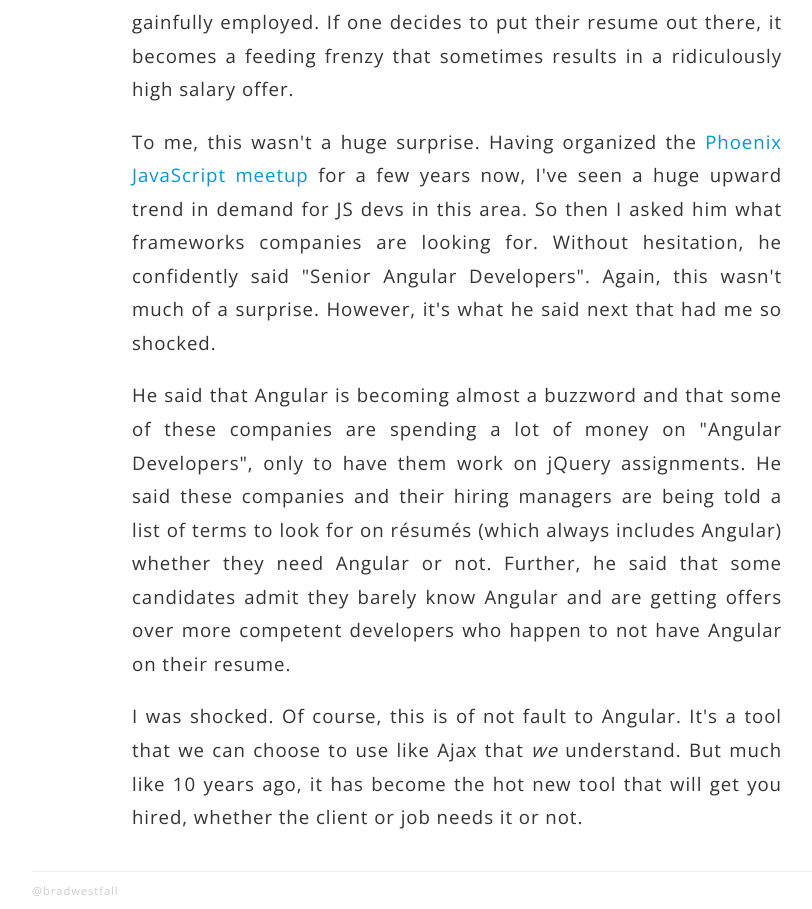
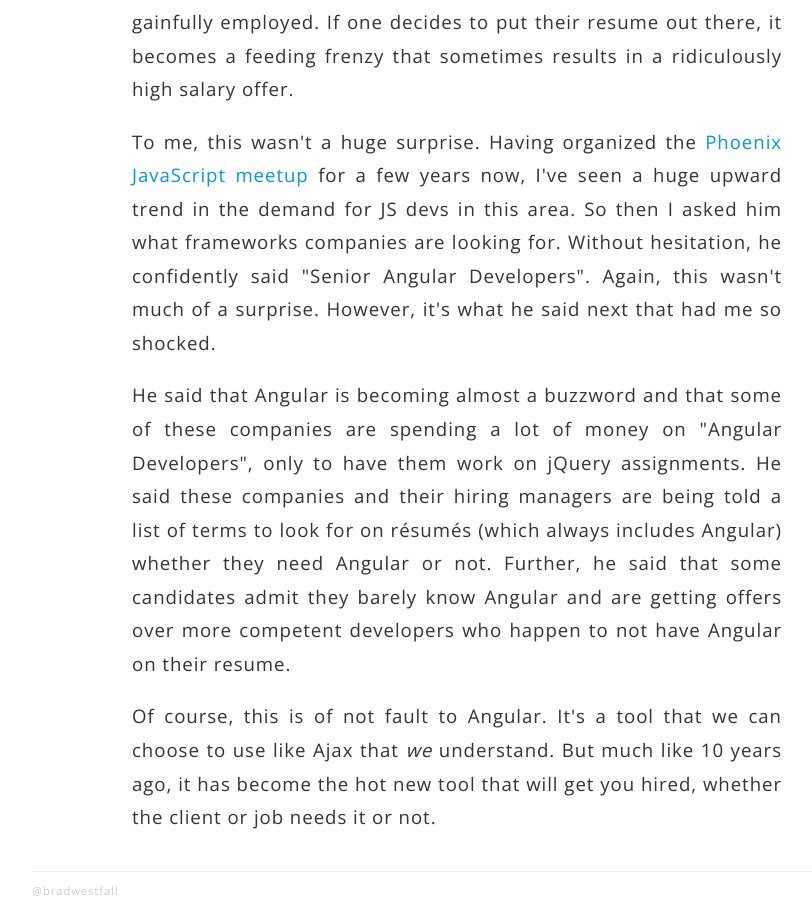
Before and after one commit to bradwestfall/bradwestfall, a plain HTML site: page articles/is-angular-the-new-web-2dot0.html in a window 1280 px wide. Shown: the part 1784-2693 px from the top of the page, without its empty margins (183-995 px from the left). Drawn offline with nearby package versions, Linux system fonts and the light colour scheme.

Commit message:
Update 2016-03-31T18:51:02.863Z

```diff
--- a/articles/is-angular-the-new-web-2dot0.html
+++ b/articles/is-angular-the-new-web-2dot0.html
@@ -53,9 +53,9 @@
 <p>Suddenly, everyone was claiming to be a Web 2.0 specialist &mdash; after all, that&#39;s what the clients were demanding. If you were doing client work, you had to put it on your website. If you were looking for a direct-hire position, you would put it on your résumé. Many did this, not because they believed in the term or even had a solid definition themselves, but only because the people who hire us required it. I remember we had a joke at the office that we were going to put &quot;Web 3.0 Specialists&quot; on our website. It was my frustration that the term seemed to be more of a one-upper so people could express their superiority over their competition.</p>
 <h2>Now Angular</h2><p>That all being said, I must admit I don&#39;t do Angular development. But that&#39;s not the point.</p>
 <p>Recently, I sat down with some technical recruiter friends for lunch. There was no agenda other than catching up, and I asked how the industry look like on their end of things. They said it&#39;s becoming nearly impossible in Phoenix to find candidates looking for work who are competent senior-level JavaScript developers. With so many new companies moving to Phoenix and being that JavaScript is so hot at the moment, almost all the senior-level devs are gainfully employed. If one decides to put their resume out there, it becomes a feeding frenzy that sometimes results in a ridiculously high salary offer.</p>
-<p>To me, this wasn&#39;t a huge surprise. Having organized the <a href="http://www.meetup.com/Phoenix-JavaScript/">Phoenix JavaScript meetup</a> for a few years now, I&#39;ve seen a huge upward trend in demand for JS devs in this area. So then I asked him what frameworks companies are looking for. Without hesitation, he confidently said &quot;Senior Angular Developers&quot;. Again, this wasn&#39;t much of a surprise. However, it&#39;s what he said next that had me so shocked.</p>
+<p>To me, this wasn&#39;t a huge surprise. Having organized the <a href="http://www.meetup.com/Phoenix-JavaScript/">Phoenix JavaScript meetup</a> for a few years now, I&#39;ve seen a huge upward trend in the demand for JS devs in this area. So then I asked him what frameworks companies are looking for. Without hesitation, he confidently said &quot;Senior Angular Developers&quot;. Again, this wasn&#39;t much of a surprise. However, it&#39;s what he said next that had me so shocked.</p>
 <p>He said that Angular is becoming almost a buzzword and that some of these companies are spending a lot of money on &quot;Angular Developers&quot;, only to have them work on jQuery assignments. He said these companies and their hiring managers are being told a list of terms to look for on résumés (which always includes Angular) whether they need Angular or not. Further, he said that some candidates admit they barely know Angular and are getting offers over more competent developers who happen to not have Angular on their resume.</p>
-<p>I was shocked. Of course, this is of not fault to Angular. It&#39;s a tool that we can choose to use like Ajax that <em>we</em> understand. But much like 10 years ago, it has become the hot new tool that will get you hired, whether the client or job needs it or not.</p>
+<p>Of course, this is of not fault to Angular. It&#39;s a tool that we can choose to use like Ajax that <em>we</em> understand. But much like 10 years ago, it has become the hot new tool that will get you hired, whether the client or job needs it or not.</p>
 
 </article>
             </main>
```
